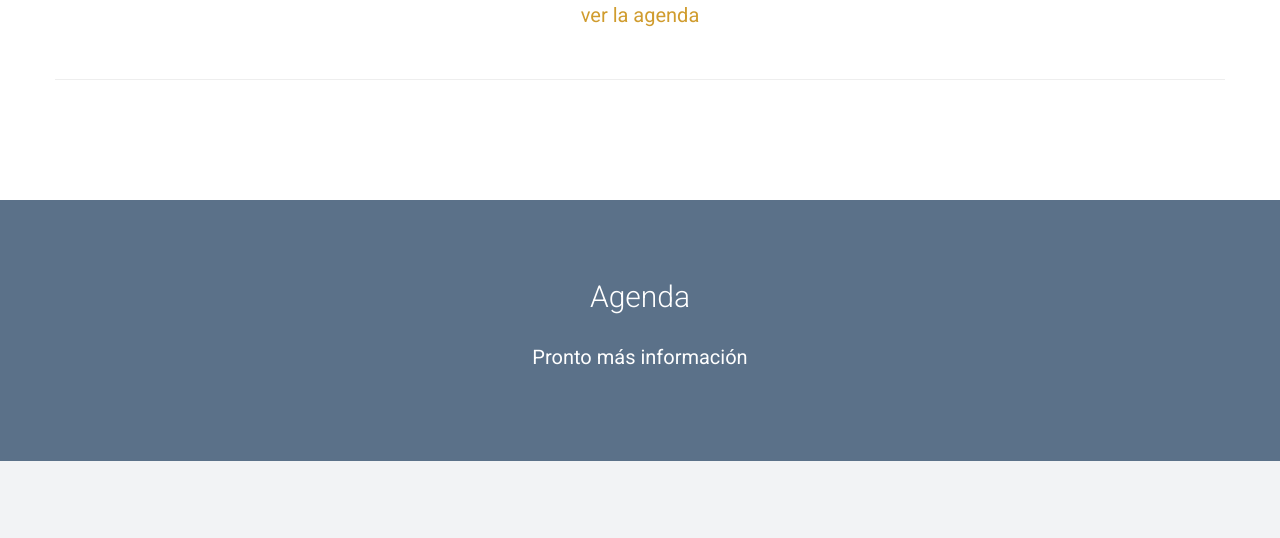
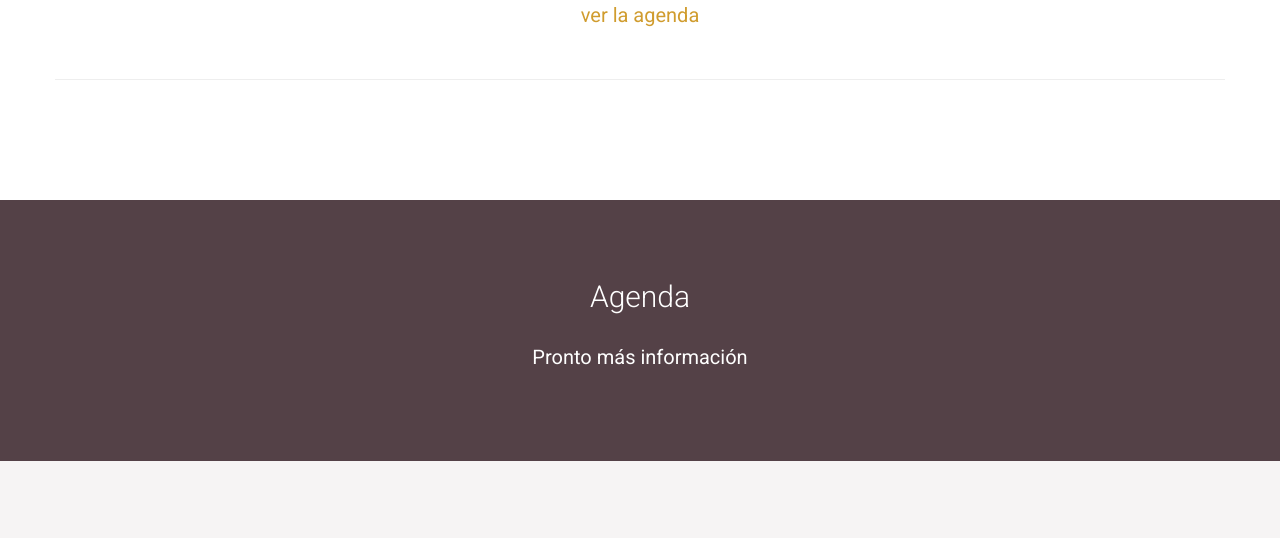
Before and after one commit to bilbostack/2019-website, a PHP site: page /templates/index.phtml in a window 1280 px wide. Shown: the part 766-1304 px from the top of the page. Run offline with PHP 8.4, Linux system fonts and the light colour scheme; the template is opened without the code that fills it, so the values that code supplies are empty; some libraries are stand-ins or nearby versions.

Commit message:
cambios en estilo

```diff
--- a/package.json
+++ b/package.json
@@ -4,7 +4,7 @@
     "bootstrap-sass": "^3.3.7",
     "font-awesome": "^4.7.0",
     "jquery": "^3.2.1",
-    "node-sass": "^4.5.3",
+    "node-sass": "^4.10.0",
     "sass-loader": "^6.0.6",
     "stacktable.js": "^1.0.3"
   }
--- a/src/assets/scss/core.scss
+++ b/src/assets/scss/core.scss
@@ -5,9 +5,9 @@ $border-radius-large: $border-radius-base;
 $border-radius-small: $border-radius-base;
 $font-family-sans-serif: 'Roboto', sans-serif;
 $brand-primary: #D09C2E;
-$brand-contrast: rgb(6,38,76);
-$brand-contrast-lighter: rgba(6,38,76,.8);
-$brand-contrast-light: rgba(6,38,76,.05);
+$brand-contrast: rgb(84,40,54);
+$brand-contrast-lighter: rgba(84,40,54,.8);
+$brand-contrast-light: rgba(84,40,54,.05);
 $brand-primary-dark: #A27931;
 $primary-dark-light: rgba(208, 156, 46, .7);
 
--- a/src/assets/scss/home.scss
+++ b/src/assets/scss/home.scss
@@ -26,13 +26,12 @@ body{
     position: relative;
     height: 490px;
     overflow: hidden;
-    background-color: #000;
+    background-color: $brand-contrast;
 
     .bg{
       background-size: cover;
       background-repeat: no-repeat;
       background-position: center center;
-      background-image: url('https://instagram.fbio1-1.fna.fbcdn.net/t51.2885-15/e15/10932279_1404119786553301_388486752_n.jpg');
       -webkit-filter: blur(8px);
       -moz-filter: blur(8px);
       -o-filter: blur(8px);
@@ -76,7 +75,7 @@ body{
   }
 
   #agenda{
-    background: #5B7189;
+    background: #544147;
     color: #fff;
 
     table{
--- a/templates/footer.php
+++ b/templates/footer.php
@@ -59,7 +59,6 @@
 
 
 <script src="/assets/build/app.js"></script>
-<script src="https://maps.googleapis.com/maps/api/js?key=AIzaSyAp8OyGBJQ1_qHkGT10QVpPzMYGVjGOGCI"
-         ></script>
+
 </body>
 </html>
--- a/templates/index.phtml
+++ b/templates/index.phtml
@@ -142,6 +142,7 @@ include 'header.php';
             </div>
 
             <div id="map">
+            <iframe src="https://www.google.com/maps/embed?pb=!1m18!1m12!1m3!1d2905.255497835498!2d-2.947592084396059!3d43.26702288533392!2m3!1f0!2f0!3f0!3m2!1i1024!2i768!4f13.1!3m3!1m2!1s0x0%3A0x0!2zNDPCsDE2JzAxLjMiTiAywrA1Nic0My41Ilc!5e0!3m2!1ses!2ses!4v1543099024128" width="100%" height="550" frameborder="0" style="border:0" allowfullscreen></iframe>
 
             </div>
 
```
Also changed, not shown: README.md, public/assets/build/app.js, public/assets/build/core.css, 1 other file.
